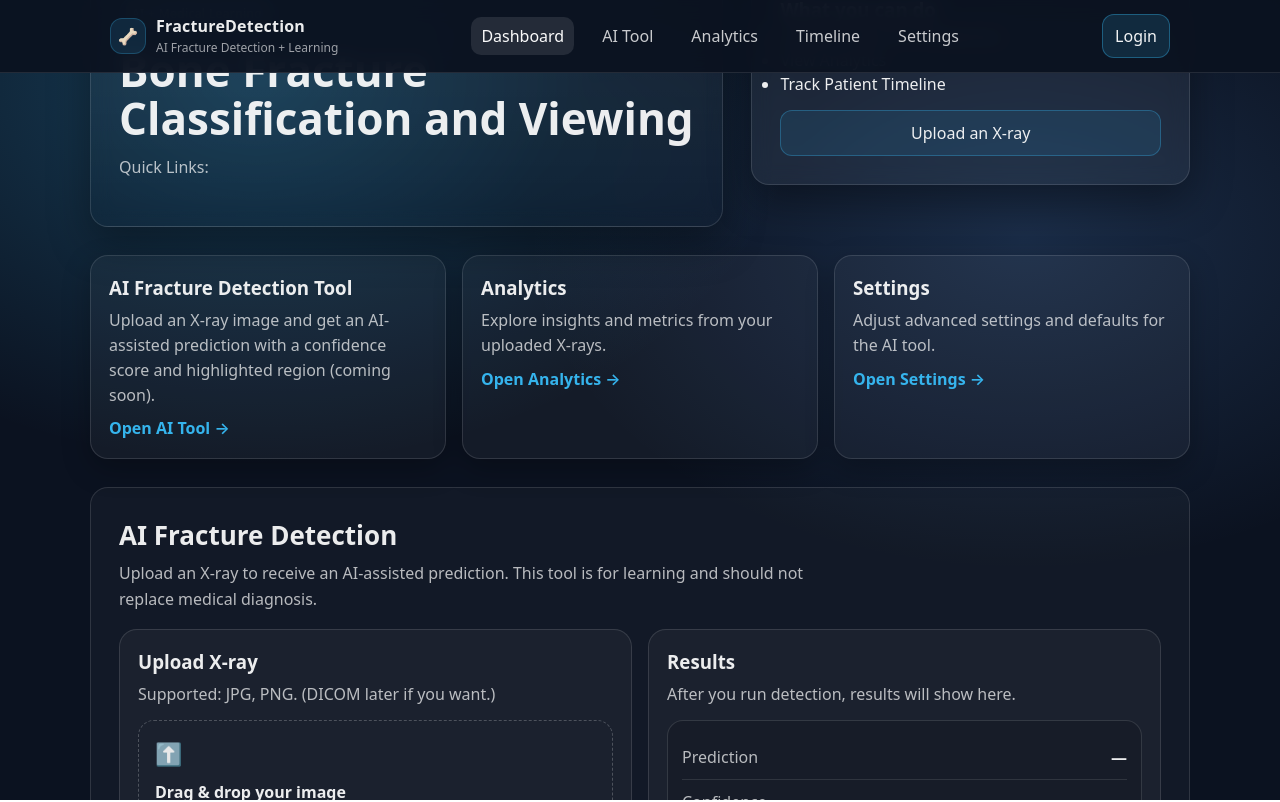
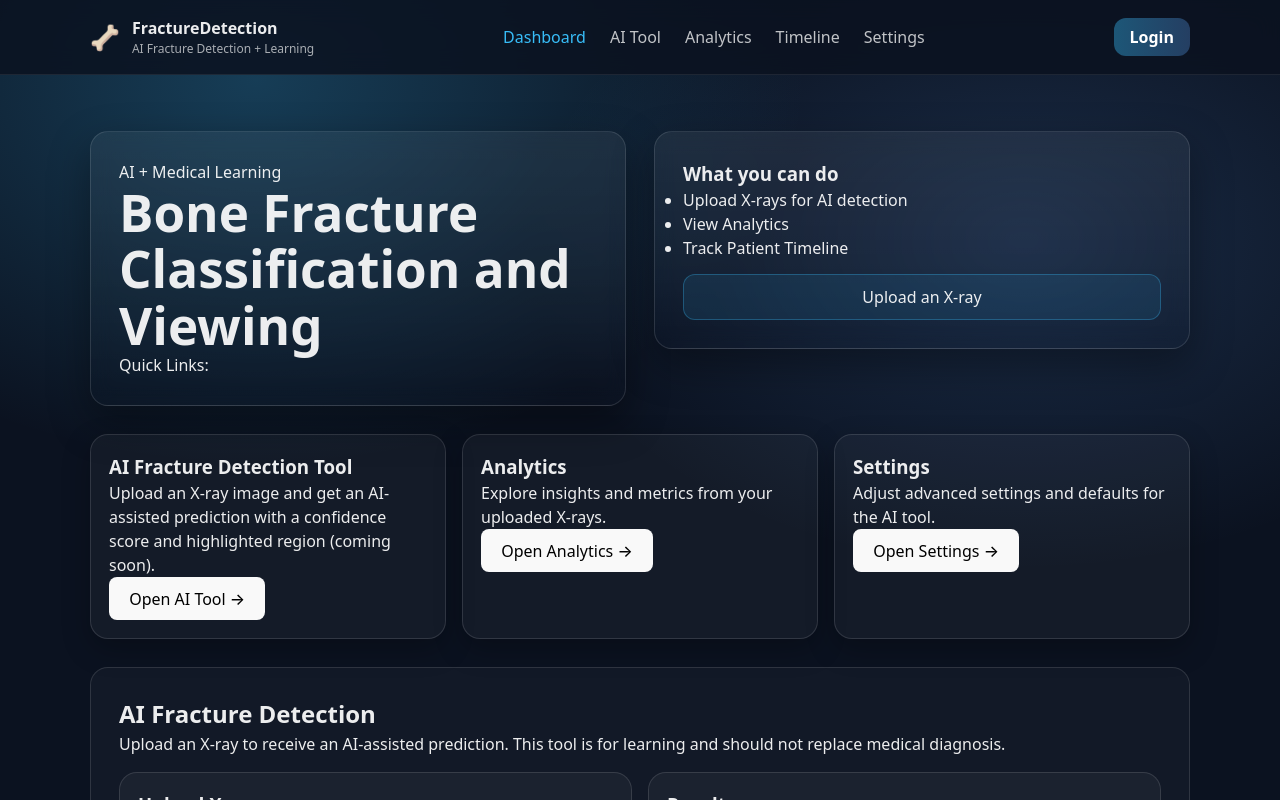
Before and after one commit to Jamalbah64/bone-fracture-learning-portal, a React (Vite) app in the folder client/react-app/: page / in a window 1280 px wide. Shown: the top 802 px of the page. Built offline with nearby package versions, Linux system fonts and the light colour scheme.

Commit message:
style update

```diff
--- a/client/react-app/src/App.css
+++ b/client/react-app/src/App.css
@@ -22,9 +22,8 @@
   --max: 1100px;
 }
 
-html,
-body {
-    overflow-x: hidden;
+/* ---------- Global Layout ---------- */
+html, body, #root {
   height: 100%;
   width: 100%;
 }
@@ -36,88 +35,49 @@ body {
   background: radial-gradient(1000px 700px at 20% 10%, rgba(56, 189, 248, 0.25), transparent 55%),
               radial-gradient(900px 600px at 80% 30%, rgba(96, 165, 250, 0.18), transparent 55%),
               var(--bg);
-  overflow-x: hidden;
 }
 
-#root {
+/* Root App Structure */
+.app {
+  min-height: 100vh;
+  display: flex;
+  flex-direction: column;
+}
+
+/* Main content expands dynamically */
+.content {
+  flex: 1;
+  padding: var(--pad) 0 calc(var(--pad) + 20px);
   width: 100%;
 }
 
+/* Container auto scales */
 .container {
   width: min(var(--max), 100% - (var(--pad) * 2));
   margin-inline: auto;
 }
 
-.app {
-  min-height: 100vh;
-  display: flex;
-  flex-direction: column;
-
-}
-
 /* ---------- Hero ---------- */
 .hero {
-  padding: calc(var(--pad) + 10px) 0 var(--pad);
-  scroll-margin-top: var(--nav-h);
-}
-.hero {
-  margin-top: 250px; /* small breathing room under nav */
+  padding: var(--pad) 0;
 }
 
 .hero-grid {
   display: grid;
   gap: var(--pad);
-  grid-template-columns: 1.3fr 0.9fr;
+  grid-template-columns: repeat(auto-fit, minmax(320px, 1fr));
   align-items: start;
 }
 
-@media (max-width: 900px) {
-  .hero-grid {
-    grid-template-columns: 1fr;
-  }
-}
-
-.hero-content {
+.hero-content,
+.hero-card {
   background: linear-gradient(180deg, var(--surface), transparent);
   border: 1px solid var(--border);
   border-radius: var(--radius);
   padding: var(--pad);
   box-shadow: var(--shadow);
-  -webkit-backdrop-filter: blur(10px);
   backdrop-filter: blur(10px);
   min-width: 0;
-}
-
-.pill {
-  display: inline-block;
-  font-size: 12px;
-  letter-spacing: 0.4px;
-  padding: 8px 12px;
-  border-radius: 999px;
-  background: rgba(56, 189, 248, 0.12);
-  border: 1px solid rgba(56, 189, 248, 0.25);
-  margin-bottom: 14px;
-}
-
-.hero h1 {
-  font-size: clamp(26px, 4vw, 44px);
-  line-height: 1.1;
-  margin-bottom: 12px;
-}
-
-.hero p {
-  color: var(--muted);
-  font-size: clamp(14px, 1.6vw, 16px);
-  line-height: 1.6;
-  margin-bottom: 18px;
-  max-width: 70ch;
-}
-
-.hero-actions {
-  display: flex;
-  gap: 12px;
-  margin-bottom: 18px;
-  flex-wrap: wrap;
 }
 
 /* ---------- Buttons ---------- */
@@ -128,7 +88,7 @@ body {
   padding: 11px 14px;
   border-radius: 12px;
   cursor: pointer;
-  transition: transform 0.12s ease, background 0.2s ease, border 0.2s ease;
+  transition: transform 0.12s ease, background 0.2s ease;
   min-height: 42px;
 }
 
@@ -153,20 +113,11 @@ body {
   background: rgba(56, 189, 248, 0.10);
 }
 
-.btn-ghost {
-  background: transparent;
-}
-
+/* ---------- Stats ---------- */
 .stats {
   display: grid;
   gap: 12px;
-  grid-template-columns: repeat(3, minmax(0, 1fr));
-}
-
-@media (max-width: 520px) {
-  .stats {
-    grid-template-columns: 1fr;
-  }
+  grid-template-columns: repeat(auto-fit, minmax(140px, 1fr));
 }
 
 .stat {
@@ -176,50 +127,11 @@ body {
   padding: 12px;
 }
 
-.stat-number {
-  font-size: 20px;
-  font-weight: 700;
-}
-
-.stat-label {
-  font-size: 12px;
-  color: var(--muted);
-  margin-top: 2px;
-}
-
-.hero-card {
-  border: 1px solid var(--border);
-  background: rgba(255, 255, 255, 0.05);
-  border-radius: var(--radius);
-  padding: var(--pad);
-  box-shadow: var(--shadow);
-  -webkit-backdrop-filter: blur(10px);
-  backdrop-filter: blur(10px);
-  min-width: 0;
-}
-
-/* ---------- Content ---------- */
-.content {
-  padding: var(--pad) 0 calc(var(--pad) + 20px);
-  flex: 1;
-}
-
+/* ---------- Cards & Grid ---------- */
 .grid {
   display: grid;
   gap: 16px;
-  grid-template-columns: repeat(3, minmax(0, 1fr));
-}
-
-@media (max-width: 1000px) {
-  .grid {
-    grid-template-columns: repeat(2, minmax(0, 1fr));
-  }
-}
-
-@media (max-width: 640px) {
-  .grid {
-    grid-template-columns: 1fr;
-  }
+  grid-template-columns: repeat(auto-fit, minmax(260px, 1fr));
 }
 
 .card {
@@ -237,25 +149,6 @@ body {
   background: rgba(255, 255, 255, 0.06);
 }
 
-.card p {
-  color: var(--muted);
-  line-height: 1.55;
-  margin-top: 6px;
-}
-
-.link-btn {
-  border: none;
-  background: transparent;
-  color: rgba(56, 189, 248, 0.95);
-  cursor: pointer;
-  font-weight: 600;
-  padding: 10px 0 0;
-}
-
-.link-btn:hover {
-  text-decoration: underline;
-}
-
 /* ---------- AI Section ---------- */
 .ai-section {
   margin-top: 28px;
@@ -263,31 +156,13 @@ body {
   background: rgba(255, 255, 255, 0.03);
   border-radius: var(--radius);
   padding: var(--pad);
-   padding-bottom: calc(var(--pad) + 20px); /* ✅ extra bottom space */
-}
-
-.ai-header h2 {
-  font-size: clamp(18px, 2.2vw, 26px);
-  margin-bottom: 6px;
-}
-
-.ai-header p {
-  color: var(--muted);
-  line-height: 1.6;
-  max-width: 75ch;
 }
 
 .ai-grid {
   margin-top: 16px;
   display: grid;
   gap: 16px;
-  grid-template-columns: 1fr 1fr;
-}
-
-@media (max-width: 900px) {
-  .ai-grid {
-    grid-template-columns: 1fr;
-  }
+  grid-template-columns: repeat(auto-fit, minmax(320px, 1fr));
 }
 
 .ai-card {
@@ -297,12 +172,98 @@ body {
   padding: 18px;
   min-width: 0;
 }
-
-.muted {
-  color: var(--muted);
-  margin-top: 6px;
+/* Upload Page Layout */
+.upload-page {
+  width: 100%;
 }
 
+.upload-container {
+  display: grid;
+  grid-template-columns: repeat(auto-fit, minmax(350px, 1fr));
+  gap: 30px;
+  align-items: start;
+}
+
+.upload-card {
+  margin-top: 20px;
+  display: grid;
+  gap: 16px;
+}
+
+.upload-card input {
+  padding: 10px;
+  border-radius: 10px;
+  border: 1px solid var(--border);
+  background: rgba(255,255,255,0.05);
+  color: white;
+}
+
+/* Preview */
+.preview-card,
+.result-card {
+  border: 1px solid var(--border);
+  background: rgba(255,255,255,0.04);
+  padding: 20px;
+  border-radius: var(--radius);
+}
+
+.preview-card img {
+  width: 100%;
+  max-height: 420px;
+  object-fit: contain;
+  margin-top: 10px;
+  border-radius: 12px;
+}
+
+/* Results */
+.result-row {
+  display: flex;
+  justify-content: space-between;
+  margin-top: 10px;
+}
+
+.confidence-bar {
+  height: 10px;
+  background: rgba(255,255,255,0.1);
+  border-radius: 10px;
+  margin-top: 12px;
+  overflow: hidden;
+}
+
+.confidence-fill {
+  height: 100%;
+  background: linear-gradient(90deg, #38bdf8, #60a5fa);
+  transition: width 0.4s ease;
+}
+
+/* Loading */
+.loading {
+  text-align: center;
+}
+
+.spinner {
+  width: 36px;
+  height: 36px;
+  border: 4px solid rgba(255,255,255,0.2);
+  border-top: 4px solid #38bdf8;
+  border-radius: 50%;
+  margin: 0 auto 10px;
+  animation: spin 0.8s linear infinite;
+}
+
+@keyframes spin {
+  to { transform: rotate(360deg); }
+}
+
+.error-box {
+  background: rgba(220, 38, 38, 0.15);
+  border: 1px solid rgba(220, 38, 38, 0.4);
+  padding: 10px;
+  border-radius: 10px;
+  color: #fca5a5;
+}
+
+/* Upload Box */
 .upload-box {
   margin-top: 14px;
   border: 1px dashed rgba(255, 255, 255, 0.22);
@@ -310,30 +271,9 @@ body {
   padding: 16px;
   display: grid;
   gap: 10px;
-  align-items: center;
 }
 
-.upload-icon {
-  font-size: 22px;
-}
-
-.upload-title {
-  font-weight: 700;
-}
-
-.upload-sub {
-  color: var(--muted);
-  font-size: 13px;
-  margin-top: 3px;
-}
-
-.ai-actions {
-  margin-top: 14px;
-  display: flex;
-  gap: 10px;
-  flex-wrap: wrap;
-}
-
+/* Results */
 .result-box {
   margin-top: 14px;
   border: 1px solid var(--border);
@@ -348,32 +288,11 @@ body {
   gap: 12px;
   padding: 10px 0;
   border-bottom: 1px solid rgba(255, 255, 255, 0.10);
+  flex-wrap: wrap;
 }
 
 .result-row:last-child {
   border-bottom: none;
-}
-
-.label {
-  color: rgba(255, 255, 255, 0.70);
-}
-
-.value {
-  font-weight: 700;
-}
-
-.disclaimer {
-  margin-top: 12px;
-  font-size: 13px;
-  color: rgba(255, 255, 255, 0.72);
-  border-left: 3px solid rgba(56, 189, 248, 0.55);
-  padding-left: 10px;
-}
-
-.hint {
-  margin-top: 14px;
-  font-size: 13px;
-  color: rgba(255, 255, 255, 0.62);
 }
 
 /* ---------- Footer ---------- */
@@ -381,4 +300,5 @@ body {
   padding: calc(var(--pad) + 10px) 0 calc(var(--pad) + 30px);
   color: rgba(255, 255, 255, 0.55);
   font-size: 13px;
+  text-align: center;
 }
--- a/client/react-app/src/components/NavBar.css
+++ b/client/react-app/src/components/NavBar.css
@@ -1,104 +1,126 @@
-:root {
-  --nav-h: 72px;
-}
-
-
+/* NAV ROOT */
 .nav {
   position: sticky;
   top: 0;
   z-index: 1000;
-  background: rgba(11, 18, 32, 0.95);
-  -webkit-backdrop-filter: blur(10px);
-  backdrop-filter: blur(10px);
-  border-bottom: 1px solid rgba(255, 255, 255, 0.10);
+  backdrop-filter: blur(12px);
+  background: rgba(11, 18, 32, 0.85);
+  border-bottom: 1px solid rgba(255, 255, 255, 0.08);
 }
 
+/* INNER WRAPPER */
 .nav-inner {
-  max-width: 1100px;
-  margin: 0 auto;
-  padding: 14px 20px;
   display: flex;
   align-items: center;
   justify-content: space-between;
-  gap: 14px;
-  flex-wrap: wrap;
+  padding: 16px 0;
 }
 
+/* BRAND */
 .brand {
   display: flex;
   align-items: center;
-  gap: 10px;
-  -webkit-user-select: none;
-  user-select: none;
+  gap: 12px;
+  text-decoration: none;
+  color: inherit;
 }
 
 .brand-mark {
-  width: 36px;
-  height: 36px;
-  display: grid;
-  place-items: center;
-  border-radius: 12px;
-  background: rgba(56, 189, 248, 0.12);
-  border: 1px solid rgba(56, 189, 248, 0.25);
+  font-size: 24px;
 }
 
 .brand-name {
-  font-weight: 800;
-  letter-spacing: 0.2px;
+  font-weight: 700;
+  font-size: 16px;
 }
 
 .brand-sub {
   font-size: 12px;
-  color: rgba(255, 255, 255, 0.60);
-  margin-top: 1px;
+  opacity: 0.7;
 }
 
+/* NAV LINKS */
 .nav-links {
+  display: flex;
+  align-items: center;
+  gap: 24px;
   list-style: none;
-  display: flex;
-  gap: 18px;
-  align-items: center;
-}
-
-.nav-link {
-  color: rgba(255, 255, 255, 0.78);
-  padding: 8px 10px;
-  border-radius: 10px;
-  cursor: pointer;
-  transition: background 0.2s ease, color 0.2s ease;
-}
-
-.nav-link:hover {
-  background: rgba(255, 255, 255, 0.06);
-  color: rgba(255, 255, 255, 0.95);
-}
-
-.nav-link.active {
-  background: rgba(255, 255, 255, 0.10);
-  color: rgba(255, 255, 255, 0.98);
 }
 
 .nav-link {
   text-decoration: none;
+  color: rgba(255, 255, 255, 0.75);
+  font-weight: 500;
+  transition: 0.2s ease;
 }
 
+.nav-link:hover {
+  color: white;
+}
+
+.nav-link.active {
+  color: #38bdf8;
+}
+
+/* LOGIN BUTTON */
 .nav-login {
-  border: 1px solid rgba(56, 189, 248, 0.35);
-  background: rgba(56, 189, 248, 0.14);
-  color: rgba(255, 255, 255, 0.95);
-  padding: 10px 12px;
+  background: linear-gradient(
+    90deg,
+    rgba(56, 189, 248, 0.4),
+    rgba(96, 165, 250, 0.3)
+  );
+  border: none;
+  padding: 8px 16px;
   border-radius: 12px;
   cursor: pointer;
-  transition: transform 0.12s ease, background 0.2s ease;
+  color: white;
+  font-weight: 600;
 }
 
-.nav-login:hover {
-  transform: translateY(-1px);
-  background: rgba(56, 189, 248, 0.18);
+/* HAMBURGER */
+.hamburger {
+  display: none;
+  font-size: 22px;
+  cursor: pointer;
 }
 
-@media (max-width: 720px) {
+/* Hide mobile login on desktop */
+.mobile-login {
+  display: none;
+}
+
+/* Desktop login only */
+.desktop-only {
+  display: block;
+}
+
+/* ---------- MOBILE ---------- */
+@media (max-width: 900px) {
   .nav-links {
-    display: none; /* hides links on small screens (simple version) */
+    position: absolute;
+    top: 70px;
+    right: 0;
+    width: 100%;
+    flex-direction: column;
+    background: rgba(11, 18, 32, 0.95);
+    padding: 24px;
+    gap: 20px;
+    display: none;
+  }
+
+  .nav-links.open {
+    display: flex;
+  }
+
+  .hamburger {
+    display: block;
+  }
+
+  .desktop-only {
+    display: none;
+  }
+
+  .mobile-login {
+    display: block;
   }
 }
--- a/client/react-app/src/components/NavBar.jsx
+++ b/client/react-app/src/components/NavBar.jsx
@@ -1,86 +1,103 @@
-import React from "react";
+import React, { useState } from "react";
 import { Link, useLocation } from "react-router-dom";
 import "./NavBar.css";
 
 function NavBar() {
   const location = useLocation();
+  const [menuOpen, setMenuOpen] = useState(false);
+
+  const isActive = (path) => {
+    if (path === "/") return location.pathname === "/";
+    return location.pathname.startsWith(path);
+  };
 
   return (
     <nav className="nav">
-      <div className="nav-inner">
+      <div className="nav-inner container">
+        {/* Brand */}
         <Link
           to="/"
           className="brand"
-          style={{ textDecoration: "none", color: "inherit" }}
+          onClick={() => setMenuOpen(false)}
         >
           <div className="brand-mark">🦴</div>
           <div className="brand-text">
             <div className="brand-name">FractureDetection</div>
-            <div className="brand-sub">AI Fracture Detection + Learning</div>
+            <div className="brand-sub">
+              AI Fracture Detection + Learning
+            </div>
           </div>
         </Link>
 
-        <ul className="nav-links">
+        {/* Nav Links */}
+        <ul className={`nav-links ${menuOpen ? "open" : ""}`}>
           <li>
             <Link
               to="/"
-              className={
-                location.pathname === "/" ? "nav-link active" : "nav-link"
-              }
+              className={isActive("/") ? "nav-link active" : "nav-link"}
+              onClick={() => setMenuOpen(false)}
             >
               Dashboard
             </Link>
           </li>
+
           <li>
             <Link
               to="/upload"
-              className={
-                location.pathname === "/upload" ? "nav-link active" : "nav-link"
-              }
+              className={isActive("/upload") ? "nav-link active" : "nav-link"}
+              onClick={() => setMenuOpen(false)}
             >
               AI Tool
             </Link>
           </li>
+
           <li>
             <Link
               to="/analytics"
-              className={
-                location.pathname.startsWith("/analytics")
-                  ? "nav-link active"
-                  : "nav-link"
-              }
+              className={isActive("/analytics") ? "nav-link active" : "nav-link"}
+              onClick={() => setMenuOpen(false)}
             >
               Analytics
             </Link>
           </li>
+
           <li>
             <Link
               to="/timeline"
-              className={
-                location.pathname.startsWith("/timeline") ||
-                location.pathname.startsWith("/patients")
-                  ? "nav-link active"
-                  : "nav-link"
-              }
+              className={isActive("/timeline") || isActive("/patients")
+                ? "nav-link active"
+                : "nav-link"}
+              onClick={() => setMenuOpen(false)}
             >
               Timeline
             </Link>
           </li>
+
           <li>
             <Link
               to="/settings"
-              className={
-                location.pathname.startsWith("/settings")
-                  ? "nav-link active"
-                  : "nav-link"
-              }
+              className={isActive("/settings") ? "nav-link active" : "nav-link"}
+              onClick={() => setMenuOpen(false)}
             >
               Settings
             </Link>
           </li>
+
+          <li className="mobile-login">
+            <button className="nav-login">Login</button>
+          </li>
         </ul>
 
-        <button className="nav-login">Login</button>
+        {/* Desktop Login */}
+        <button className="nav-login desktop-only">Login</button>
+
+        {/* Hamburger */}
+        <div
+          className="hamburger"
+          onClick={() => setMenuOpen(!menuOpen)}
+        >
+          ☰
+        </div>
       </div>
     </nav>
   );
```
Also changed, not shown: client/react-app/src/pages/xray_upload.jsx (+74 -22 lines).
